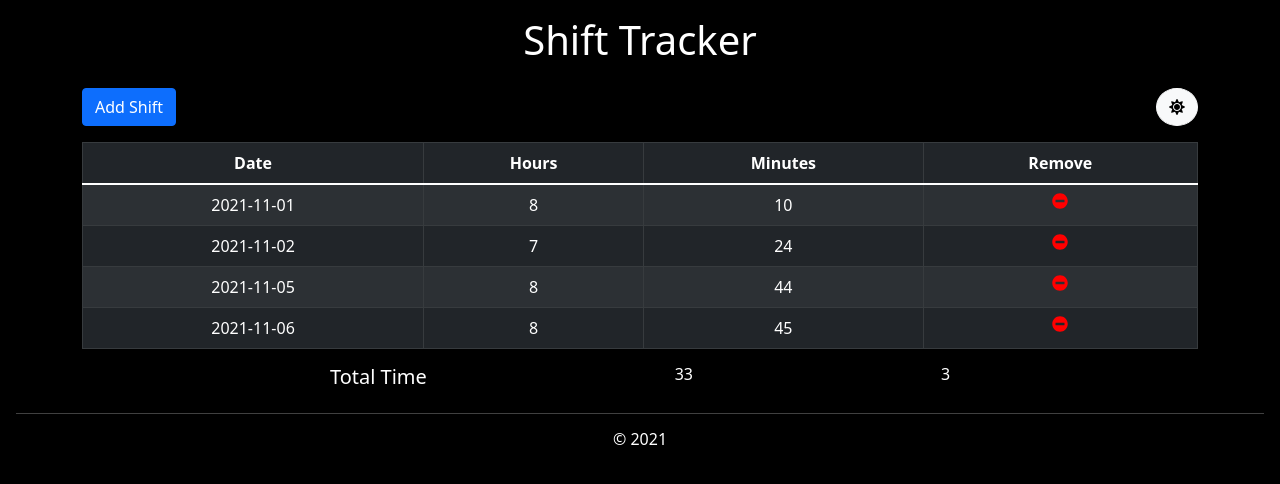
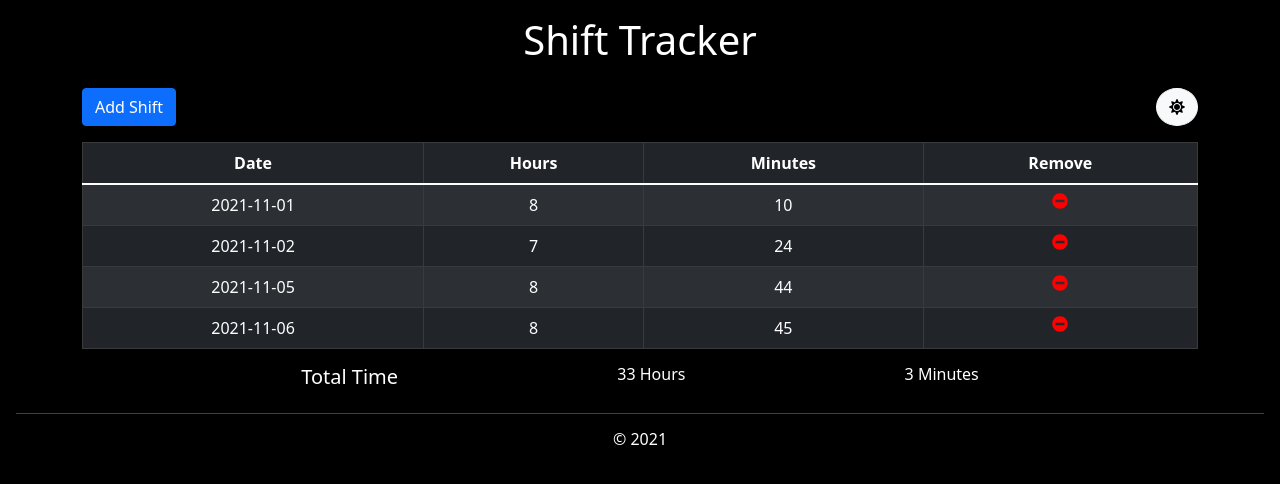
Before and after one commit to tsimian/shift_tracker, a React (Create React App) app: page / in a window 1280 px wide. Shown: the top 484 px of the page. Built offline with nearby package versions, Linux system fonts and the light colour scheme; data requests are answered from the project's data file.

Commit message:
Set conditionals in TotalTime.js to factor if either are > 0 to display hours or minutes text, bug persists

```diff
--- a/src/components/TotalTime.js
+++ b/src/components/TotalTime.js
@@ -15,8 +15,8 @@ const TotalTime = ({ shifts }) => {
     return (
         <div className="container total-wrapper d-flex justify-content-evenly">
             <h5>Total Time</h5>
-            <h6>{Math.floor(totalMins / 60)}{allHours > 0 && ' Hours'}</h6>
-            <h6>{totalMins % 60} {allMins > 0 && ' Minutes'}</h6>
+            <h6>{Math.floor(totalMins / 60)}{sumHours > 0 && ' Hours'}</h6>
+            <h6>{totalMins % 60} {sumMins > 0 && ' Minutes'}</h6>
         </div>
     )
 }
```
